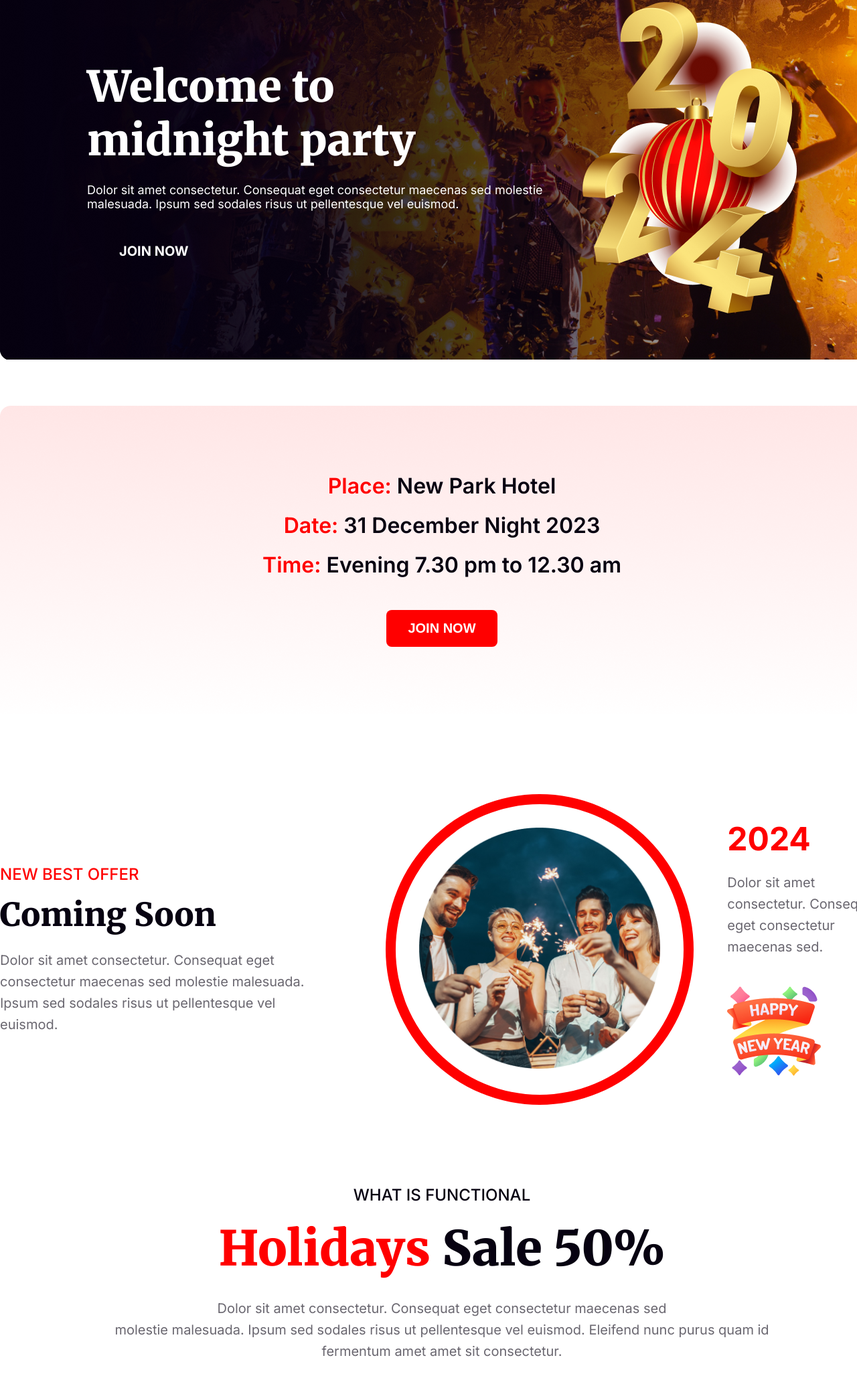
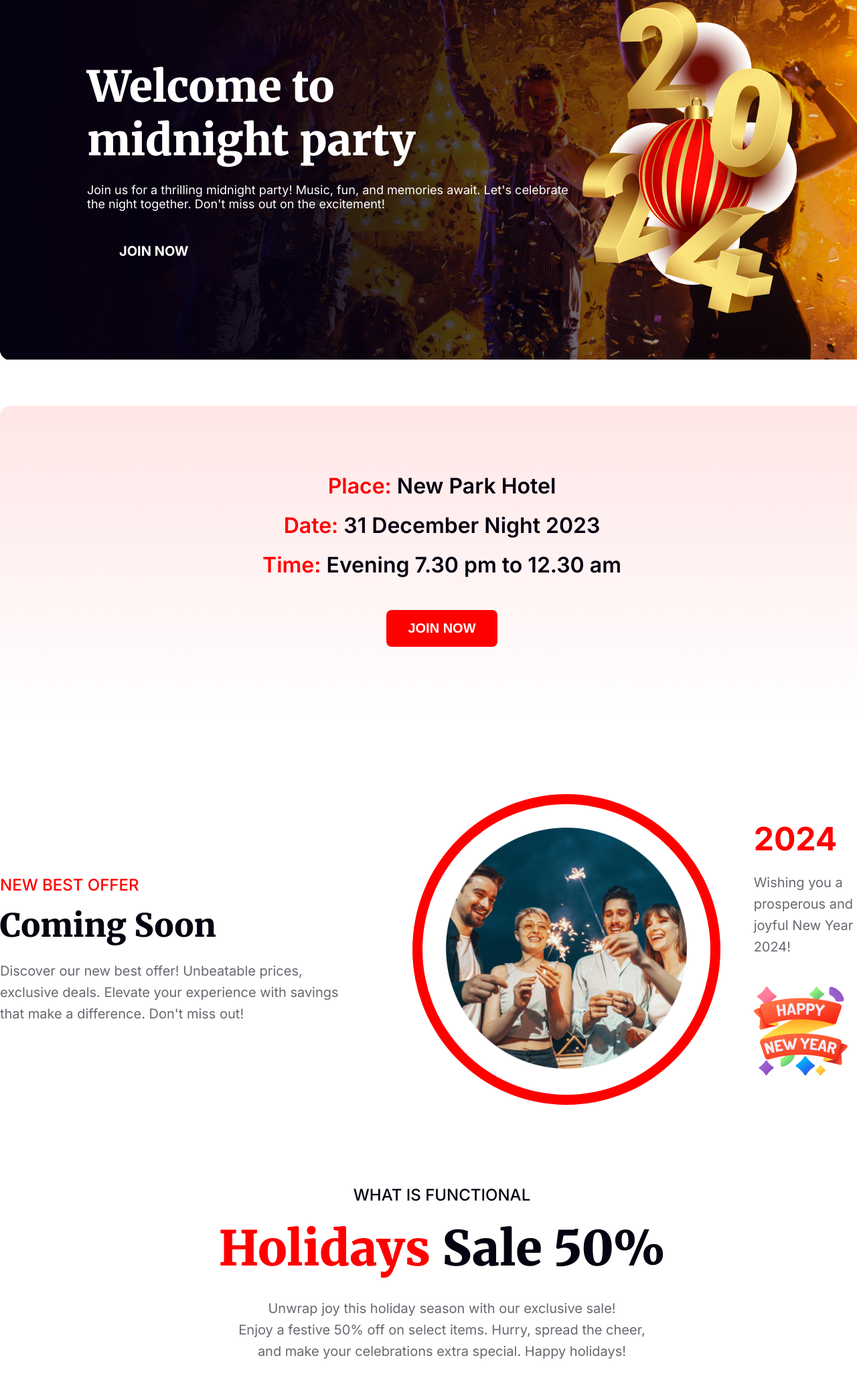
Before and after one commit to apponislam/B9A1-New-Year-New-Mission, a plain HTML site: page index.html in a window 1280 px wide. Shown: the part 1808-3860 px from the top of the page at 67% size. Drawn offline with Linux system fonts and the light colour scheme.

Commit message:
fully completed

```diff
--- a/index.html
+++ b/index.html
@@ -41,9 +41,8 @@
             <div class="middnight">
                 <div class="partytext">
                     <h1>Welcome to <br> midnight party</h1>
-                    <p>Dolor sit amet consectetur. Consequat eget consectetur maecenas sed molestie <br> malesuada.
-                        Ipsum sed
-                        sodales risus ut pellentesque vel euismod. </p>
+                    <p>Join us for a thrilling midnight party! Music, fun, and memories await. Let's celebrate the night
+                        together. Don't miss out on the excitement! </p>
                     <a href="#">Join Now</a>
                 </div>
                 <div class="partyimg">
@@ -70,8 +69,8 @@
                 <div class="coming1">
                     <h5>NEW BEST OFFER</h5>
                     <h3>Coming Soon</h3>
-                    <p>Dolor sit amet consectetur. Consequat eget consectetur maecenas sed molestie malesuada. Ipsum sed
-                        sodales risus ut pellentesque vel euismod. </p>
+                    <p>Discover our new best offer! Unbeatable prices, exclusive deals. Elevate your experience with
+                        savings that make a difference. Don't miss out!</p>
                 </div>
                 <div class="coming2">
                     <div class="comingimg">
@@ -80,7 +79,7 @@
                 </div>
                 <div class="coming3">
                     <h2>2024</h2>
-                    <p>Dolor sit amet consectetur. Consequat eget consectetur maecenas sed.</p>
+                    <p>Wishing you a prosperous and joyful New Year 2024!</p>
                     <img src="img/happynewyearpic.png">
                 </div>
             </div>
@@ -93,10 +92,8 @@
             <div class="holidays">
                 <h6>WHAT IS FUNCTIONAL</h6>
                 <h1><span>Holidays</span> Sale 50%</h1>
-                <p>Dolor sit amet consectetur. Consequat eget consectetur maecenas sed <br>
-                    molestie malesuada. Ipsum sed sodales risus ut pellentesque vel euismod. Eleifend nunc purus quam id
-                    <br>
-                    fermentum amet amet sit consectetur.</p>
+                <p>Unwrap joy this holiday season with our exclusive sale! <br> Enjoy a festive 50% off on select items.
+                    Hurry, spread the cheer, <br> and make your celebrations extra special. Happy holidays!</p>
                 <img src="img/holidayssale50.png">
             </div>
         </div>
@@ -107,9 +104,8 @@
             <div class="bestgift">
                 <h6>THE BEST GIFTS</h6>
                 <h1>Our Awesome Portfolio</h1>
-                <p>Dolor sit amet consectetur. Consequat eget consectetur maecenas sed molestie malesuada. <br> Ipsum
-                    sed
-                    sodales risus ut pellentesque vel euismod. </p>
+                <p>Explore my awesome portfolio showcasing creativity, skills, and projects. <br> A journey through
+                    innovation and passion in just a click.</p>
 
                 <div class="giftimges">
                     <img src="img/portfolio1.png">
@@ -130,9 +126,9 @@
             <div class="newsletter">
                 <img src="img/email.png">
                 <h1>Subscribe Newsletter</h1>
-                <p>Dolor sit amet consectetur. Consequat eget consectetur maecenas sed molestie malesuada. <br> Ipsum
-                    sed
-                    sodales risus ut pellentesque vel euismod. </p>
+                <p>Subscribe to our newsletter for exclusive updates, promotions, and insights. <br> Join us to stay
+                    informed
+                    and be a part of our community!</p>
 
                 <div class="newsletterinput">
                     <input type="text" placeholder="user@gmail.com">
```
